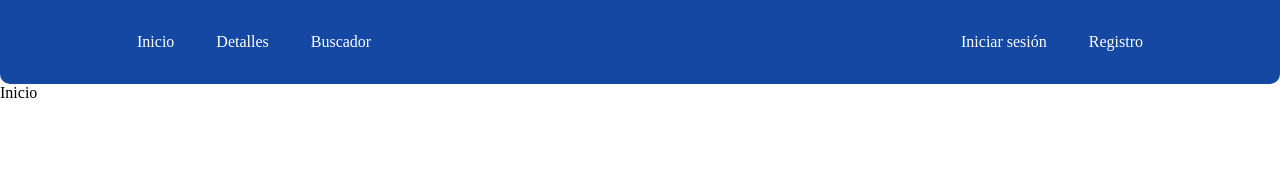
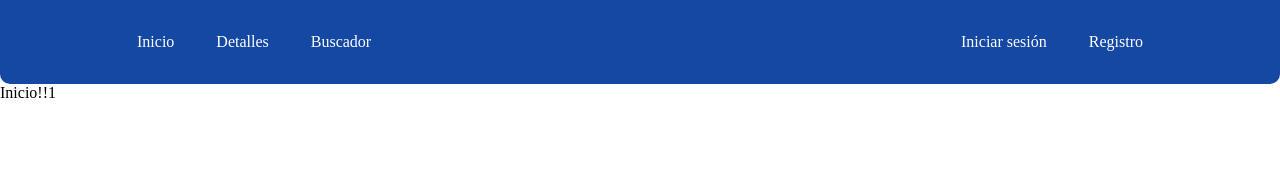
Before and after one commit to raco45/Microproyecto-2, a React (Vite) app: page /inicio in a window 1280 px wide. Shown: the top 174 px of the page. Built offline with nearby package versions, Linux system fonts and the light colour scheme.

Commit message:
Primer commit ricardo

```diff
--- a/src/Pages/Inicio/Inicio.jsx
+++ b/src/Pages/Inicio/Inicio.jsx
@@ -2,6 +2,6 @@ import React from 'react'
 
 export default function Inicio() {
   return (
-    <div>Inicio</div>
+    <div>Inicio!!1</div>
   )
 }
```
